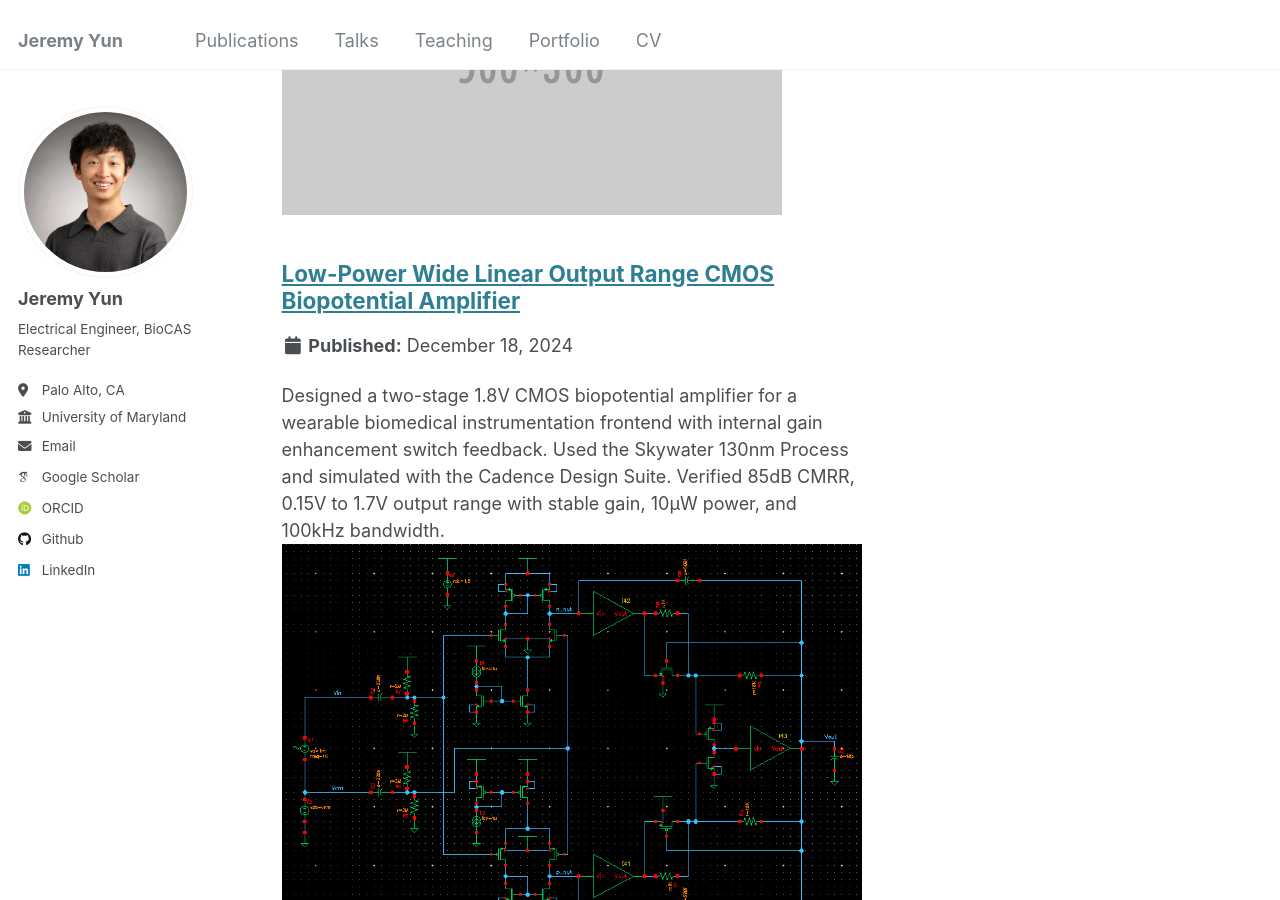
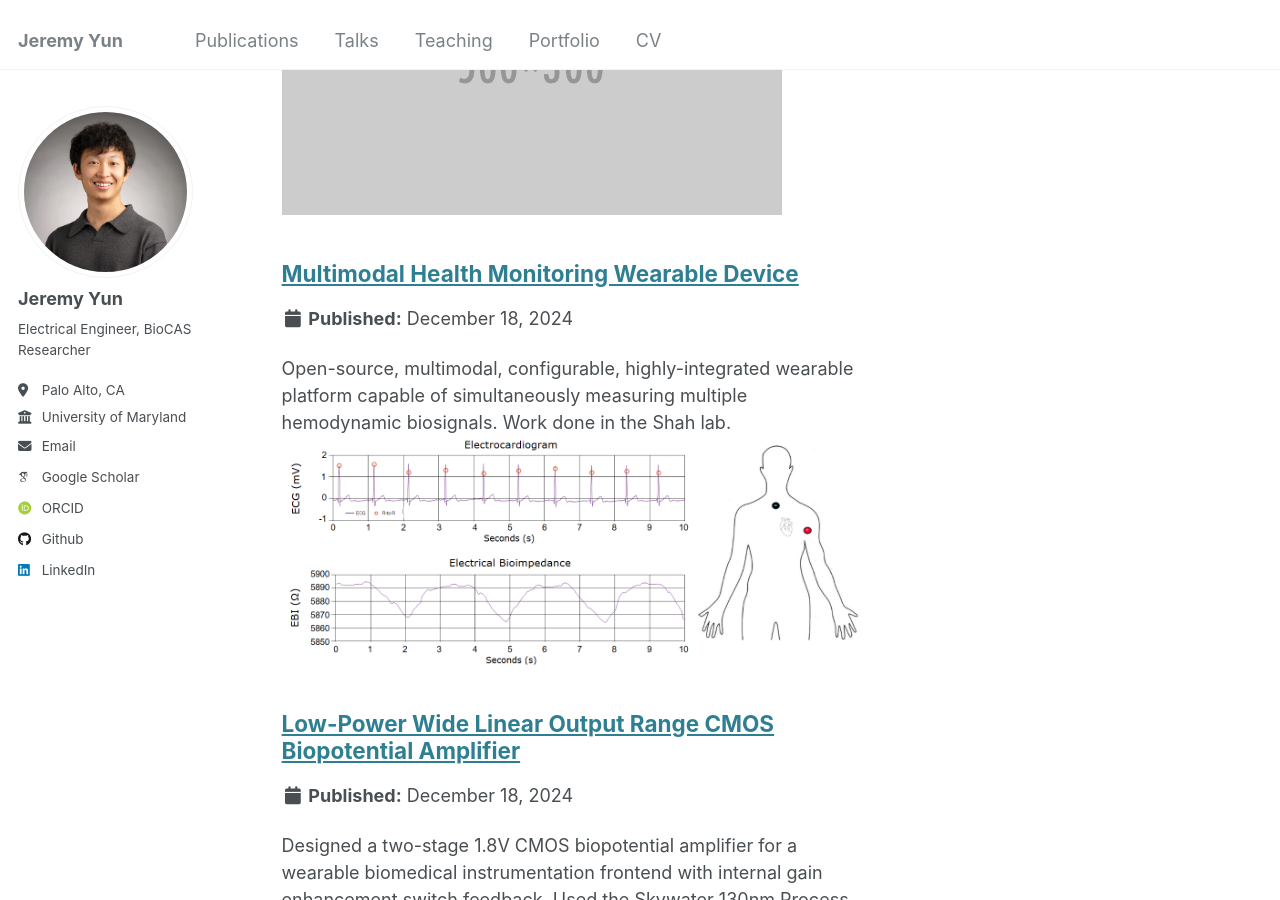
Before and after one commit to JermYeWorm/JermYeWorm.github.io, a Jekyll site: the page built from _pages/portfolio.html, in a window 1280 px wide and 900 px high, scrolled down 549 px. Built offline with Jekyll 4.4.1, drawn with Linux system fonts in a browser that asks for light colours; some web fonts are replaced.

Commit message:
update new portfolio

```diff
--- /dev/null
+++ b/_portfolio/wearable_device.html
@@ -0,0 +1,7 @@
+---
+title: "Multimodal Health Monitoring Wearable Device"
+excerpt: "Open-source, multimodal, configurable, highly-integrated wearable platform capable of simultaneously measuring multiple hemodynamic biosignals. Work done in the Shah lab.<br/><img src='/images/ecg_bioz.png'>"
+collection: portfolio
+---
+
+Open-source [GitHub](https://github.com/JermYeWorm/Hemo-Monitoring-Wearable) repo.
--- a/_portfolio/wide_lin_output_amp.html
+++ b/_portfolio/wide_lin_output_amp.html
@@ -34,6 +34,8 @@ collection: portfolio
 </style>
 
 <body>
+    <h1>GeeksforGeeks</h1>
+    <h3>Embedding the PDF file Using Object Tag</h3>
     <!-- Designed a two-stage 1.8V CMOS biopotential amplifier for a wearable biomedical instrumentation frontend with internal gain enhancement switch feedback.
     Used the Skywater 130nm Process and simulated with the Cadence Design Suite.
     Verified 85dB CMRR, 0.15V to 1.7V output range with stable gain, 10µW power, and 100kHz bandwidth.
```
Also changed, not shown: images/ecg_bioz.png (added).
